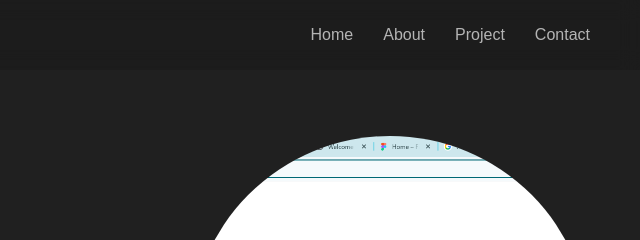
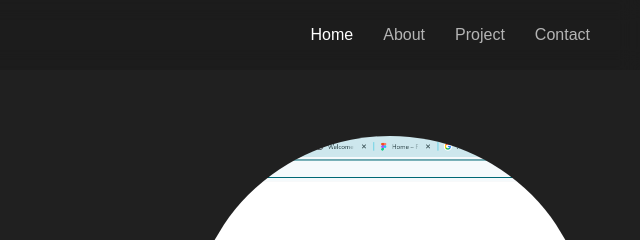
Before and after one commit to ahmadSabiqArsyad/Portfolio, a plain HTML site: page index.html in a window 1280 px wide. In both pictures the pointer is over the link "Home". Shown: the top 240 px of the page, 640-1280 px from the left. Drawn offline with Linux system fonts and the light colour scheme.

Commit message:
Update portofolio.css (add hover)

```diff
--- a/portofolio.css
+++ b/portofolio.css
@@ -37,6 +37,10 @@ body {
     font-size: 1rem;
     padding-right: 10px;
     color: rgb(180, 180, 180);
+}
+
+.navigasi li a:hover {
+    color: #ffffff;
 }
 
 .profile {
```
